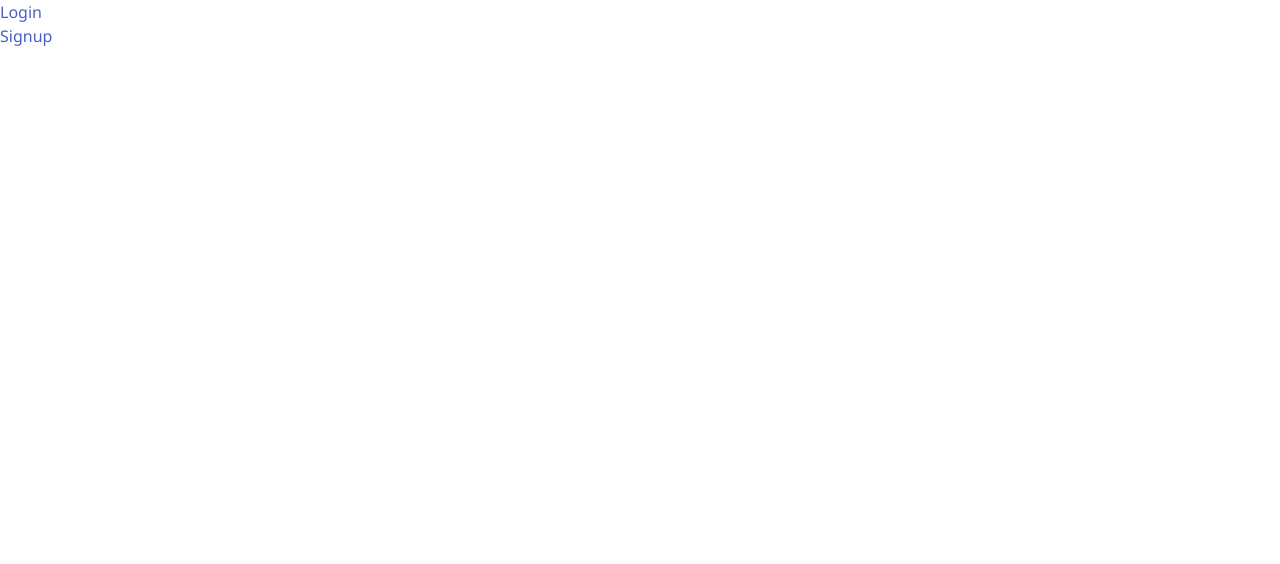
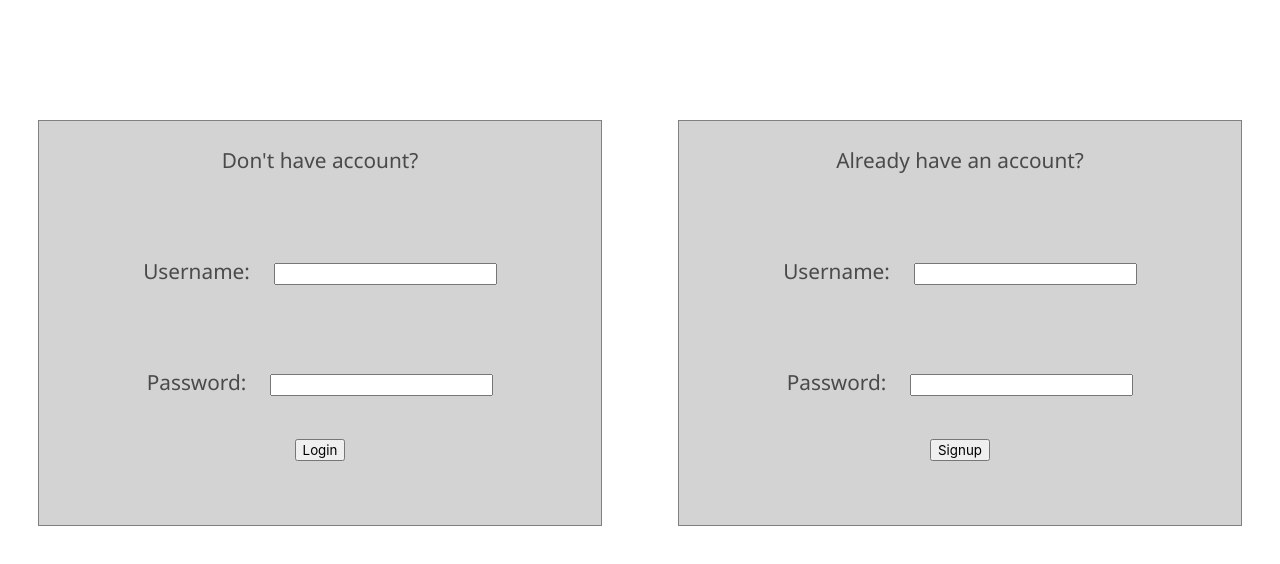
Before and after one commit to zhosde/Bikepacker-React, a React (Create React App) app: page /profile in a window 1280 px wide. Shown: the top 564 px of the page. Built offline with nearby package versions, Linux system fonts and the light colour scheme; no server answers.

Commit message:
main page

```diff
--- a/src/App.css
+++ b/src/App.css
@@ -32,3 +32,80 @@
   left: 20%;
   bottom: 50vh;
 }
+
+.login-signup {
+  font-size: 1.3rem;
+  display: flex;
+  flex-direction: row;
+  justify-content: space-around;
+  margin-top: 15vh;
+}
+
+.login, .signup {
+  border: 1px solid grey;
+  background-color: lightgray;
+  padding: 3vh;
+}
+
+.login form, .signup form {
+  display: flex;
+  flex-direction: column;
+  align-items: center;
+  padding: 5vh;
+}
+
+.login-signup label {
+  margin: 5vh;
+}
+
+.login-signup p{
+  text-align: center;
+}
+
+.login-signup input {
+  margin-left: 3vh;
+}
+
+.add-product form{
+  display: flex;
+  flex-direction: column;
+  align-items: center;
+  margin-top: 5vh;
+}
+
+.add-product label {
+  padding: 2vh;
+}
+
+.navbar img {
+  height: 15vh;
+}
+
+.navbar {
+  margin: 1.5vh;
+}
+
+.navbar {
+  display: flex;
+  justify-content: space-around;
+}
+
+.searchbar input{
+  width: 50vh;
+}
+
+.product-list {
+  margin: 5vh;
+}
+
+.product-list ul{
+  display: flex;
+  justify-content: space-around;
+  flex-wrap: wrap;
+}
+
+.product-list img {
+  width: 200px;
+  height: 200px;
+  object-fit: cover;
+}
--- a/src/App.js
+++ b/src/App.js
@@ -4,7 +4,7 @@ import "./App.css";
 import axios from "axios";
 import HomePage from "./components/HomePage";
 import Main from "./components/Main";
-import UserProfile from "./components/UserProfile";
+import UserProfile from "./components/auth/UserProfile";
 import ProductDetails from "./components/products/ProductDetails";
 import Signup from "./components/auth/Signup";
 import authService from "./components/auth/auth-service";
@@ -21,6 +21,13 @@ class App extends Component {
   getAllProducts = () => {
     return axios.get(`http://localhost:5000/api/products`, {
       withCredentials: true,
+    });
+  };
+
+  getTheUser = (userObj, loggedIn) => {
+    this.setState({
+      user: userObj,
+      isLoggedIn: loggedIn,
     });
   };
 
@@ -56,13 +63,6 @@ class App extends Component {
       });
   }
 
-  getTheUser = (userObj, loggedIn) => {
-    this.setState({
-      user: userObj,
-      isLoggedIn: loggedIn,
-    });
-  };
-
   render() {
     return (
       <div className="App">
@@ -71,11 +71,17 @@ class App extends Component {
           <Route
             exact
             path="/profile"
+            render={(props) => {
+              return (
+                <UserProfile
+                  {...props}
                   userData={this.state.user}
                   userIsLoggedIn={this.state.isLoggedIn}
                   getUser={this.getTheUser}
                   products={this.state.listOfProducts}
-            component={UserProfile}
+                />
+              );
+            }}
           ></Route>
           <Route
             exact
@@ -86,20 +92,23 @@ class App extends Component {
           ></Route>
           <Route
             exact
-            path="/login"
-            render={(props) => <Login {...props} getUser={this.getTheUser} />}
+            path="/profile"
+            render={(props) => { return <Login {...props} getUser={this.getTheUser} />}}
           />
           <Route
             exact
-            path="/signup"
-            render={() => <Signup getUser={this.getTheUser} />}
+            path="/profile"
+            render={(props) => {return <Signup {...props} getUser={this.getTheUser} />}}
           />
           <Route
             exact
             path="/products"
+            render={(props) => {return <AddProduct
+                {...props}
                 user={this.state.user}
                 products={this.state.listOfProducts}
-            component={AddProduct}
+              />
+            }}
           />
           <Route
             exact
--- a/src/components/Main.js
+++ b/src/components/Main.js
@@ -29,10 +29,14 @@ class Main extends Component {
     const filteredProducts = this.getFilteredProducts();
 
     return (
-      <div>
-        <Navbar SearchTheProduct={this.SearchTheProduct} />
-        <ProductList products={filteredProducts} />
-      </div>
+      <main>
+        <div>
+          <Navbar SearchTheProduct={this.SearchTheProduct} />
+        </div>
+        <div>
+          <ProductList products={filteredProducts} />
+        </div>
+      </main>
     );
   }
 }
--- a/src/components/Navbar.js
+++ b/src/components/Navbar.js
@@ -1,6 +1,6 @@
 import React, { Component } from "react";
 import { NavLink as Link } from "react-router-dom";
-import logo from "../assets/logo.png";
+import logo from "../assets/main-logo.png";
 
 class Navbar extends Component {
   state = {
@@ -15,16 +15,15 @@ class Navbar extends Component {
 
   render() {
     const linkStyle = {
-      color: "white",
+      color: "black",
     };
 
     return (
+        <div className="navbar">
           <div>
-        <ul>
-          <li>
               <img src={logo} alt="logo" />
-          </li>
-          <li>
+            </div>
+            <div className='searchbar'>
               <input
                 type="search"
                 name="search"
@@ -32,18 +31,17 @@ class Navbar extends Component {
                 value={this.state.searchWord}
                 onChange={this.handleSearch}
               ></input>
-          </li>
-          <li>
+            </div>
+            <div>
               <Link to="/profile" style={linkStyle}>
                 Profile
               </Link>
-          </li>
-          <li>
+            </div>
+            <div>
               <Link to="/orders" style={linkStyle}>
                 Cart
               </Link>
-          </li>
-        </ul>
+            </div>
         </div>
     );
   }
--- a/src/components/auth/Login.js
+++ b/src/components/auth/Login.js
@@ -1,6 +1,5 @@
 import React, { Component } from "react";
 import authService from "./auth-service";
-import { Link } from "react-router-dom";
 
 class Login extends Component {
   state = { username: "", password: "" };
@@ -25,7 +24,8 @@ class Login extends Component {
 
   render() {
     return (
-      <div>
+      <div className="login">
+        <p>Don't have account?</p>
         <form onSubmit={this.handleFormSubmit}>
           <label>
             Username:
@@ -49,11 +49,6 @@ class Login extends Component {
 
           <button type="submit"> Login </button>
         </form>
-
-        <p>
-          Don't have account?
-          <Link to={"/signup"}> Signup</Link>
-        </p>
       </div>
     );
   }
--- a/src/components/auth/Signup.js
+++ b/src/components/auth/Signup.js
@@ -1,6 +1,5 @@
 import React, { Component } from 'react';
 import authService from "./auth-service";
-import { Link } from 'react-router-dom';
 
 class Signup extends Component {
 
@@ -28,7 +27,8 @@ handleChange = (event) => {
 
   render(){
     return (
-      <div>
+      <div className="signup">
+        <p>Already have an account?</p>
         <form onSubmit={this.handleFormSubmit}>
           <label>
             Username:
@@ -52,11 +52,6 @@ handleChange = (event) => {
 
           <button type="submit"> Signup </button>
         </form>
-
-        <p>
-          Already have an account?
-          <Link to={"/"}> Login</Link>
-        </p>
       </div>
     );
   }
--- a/src/components/UserProfile.js
+++ b/src/components/auth/UserProfile.js
@@ -1,6 +1,8 @@
 import React from "react";
 import { Link } from "react-router-dom";
-import authService from "./auth/auth-service";
+import authService from "./auth-service";
+import Login from "./Login";
+import Signup from "./Signup";
 
 class UserProfile extends React.Component {
   logoutUser = () => {
@@ -11,7 +13,7 @@ class UserProfile extends React.Component {
 
   render() {
     const { userData, userIsLoggedIn } = this.props;
-
+    console.log(this.props)
     if (userIsLoggedIn) {
       return (
         <nav className="nav-style">
@@ -24,14 +26,15 @@ class UserProfile extends React.Component {
             </li>
             <li>
               <Link to="/">
-                <button type='submit' onClick={() => this.logoutUser()}>Logout</button>
+                <button type="submit" onClick={() => this.logoutUser()}>
+                  Logout
+                </button>
               </Link>
             </li>
           </ul>
         </nav>
       );
-    }
-    else if (userIsLoggedIn && userData.isAdmin) {
+    } if (userIsLoggedIn && userData.isAdmin) {
       return (
         <nav className="nav-style">
           <ul>
@@ -58,21 +61,9 @@ class UserProfile extends React.Component {
       );
     } else {
       return (
-        <div>
-          <nav className="nav-style">
-            <ul>
-              <li>
-                <Link to="/login" style={{ textDecoration: "none" }}>
-                  Login
-                </Link>
-              </li>
-              <li>
-                <Link to="/signup" style={{ textDecoration: "none" }}>
-                  Signup
-                </Link>
-              </li>
-            </ul>
-          </nav>
+        <div className="login-signup">
+          <Login />
+          <Signup />
         </div>
       );
     }
--- a/src/components/products/AddProduct.js
+++ b/src/components/products/AddProduct.js
@@ -7,7 +7,7 @@ class AddProduct extends Component {
     name: "",
     description: "",
     category: "",
-    image: "",
+    image: '',
     price: 0,
     stocked: true,
   };
@@ -43,16 +43,16 @@ class AddProduct extends Component {
     //     { withCredentials: true }
     //   )
 
-      .then(() => {
-        this.setState({
-          name: "",
-          description: "",
-          category: "",
-          image: "",
-          price: 0,
-          stocked: true,
-        });
-      })
+      // .then(() => {
+      //   this.setState({
+      //     name: "",
+      //     description: "",
+      //     category: "",
+      //     image: "",
+      //     price: 0,
+      //     stocked: true,
+      //   });
+      // })
       .catch((error) => console.log(error));
   };
 
@@ -75,7 +75,7 @@ class AddProduct extends Component {
 
   render() {
     return (
-      <div>
+      <div className='add-product'>
         <form onSubmit={this.handleFormSubmit}>
           <label>Name:</label>
           <input
@@ -121,7 +121,6 @@ class AddProduct extends Component {
           <input
             type="file"
             name="image"
-            value={this.state.image}
             onChange={this.handleFileUpload}
           />
 
--- a/src/components/products/ProductList.js
+++ b/src/components/products/ProductList.js
@@ -8,8 +8,7 @@ class ProductList extends Component {
   }
   render() {
     return (
-      <div>
-        PRODUCT LIST
+      <div className='product-list'>
         <ul>
           {this.props.products.map((product) => {
             return (
--- a/src/index.css
+++ b/src/index.css
@@ -1,4 +1,4 @@
-body {
+/* body {
   margin: 0;
   font-family: -apple-system, BlinkMacSystemFont, 'Segoe UI', 'Roboto', 'Oxygen',
     'Ubuntu', 'Cantarell', 'Fira Sans', 'Droid Sans', 'Helvetica Neue',
@@ -10,4 +10,4 @@ body {
 code {
   font-family: source-code-pro, Menlo, Monaco, Consolas, 'Courier New',
     monospace;
-}
+} */
--- a/src/index.js
+++ b/src/index.js
@@ -1,6 +1,7 @@
 import React from 'react';
 import ReactDOM from 'react-dom';
 import './index.css';
+import './App.css'
 import App from './App';
 import reportWebVitals from './reportWebVitals';
 import "bulma/css/bulma.css";
```
Also changed, not shown: src/assets/logo.png (deleted), src/assets/main-logo.png (added). Lines whose indentation alone changed are shown as unchanged.
